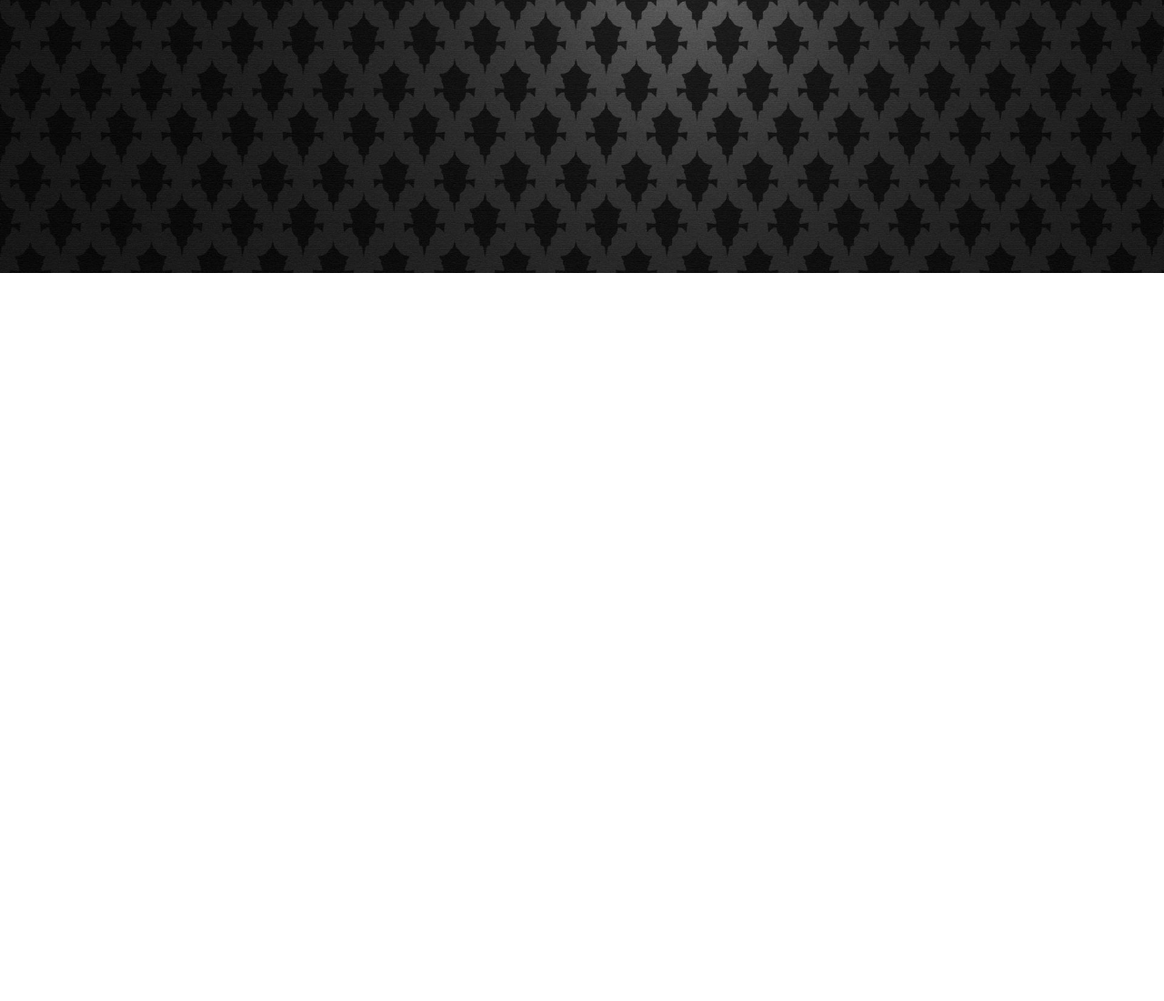
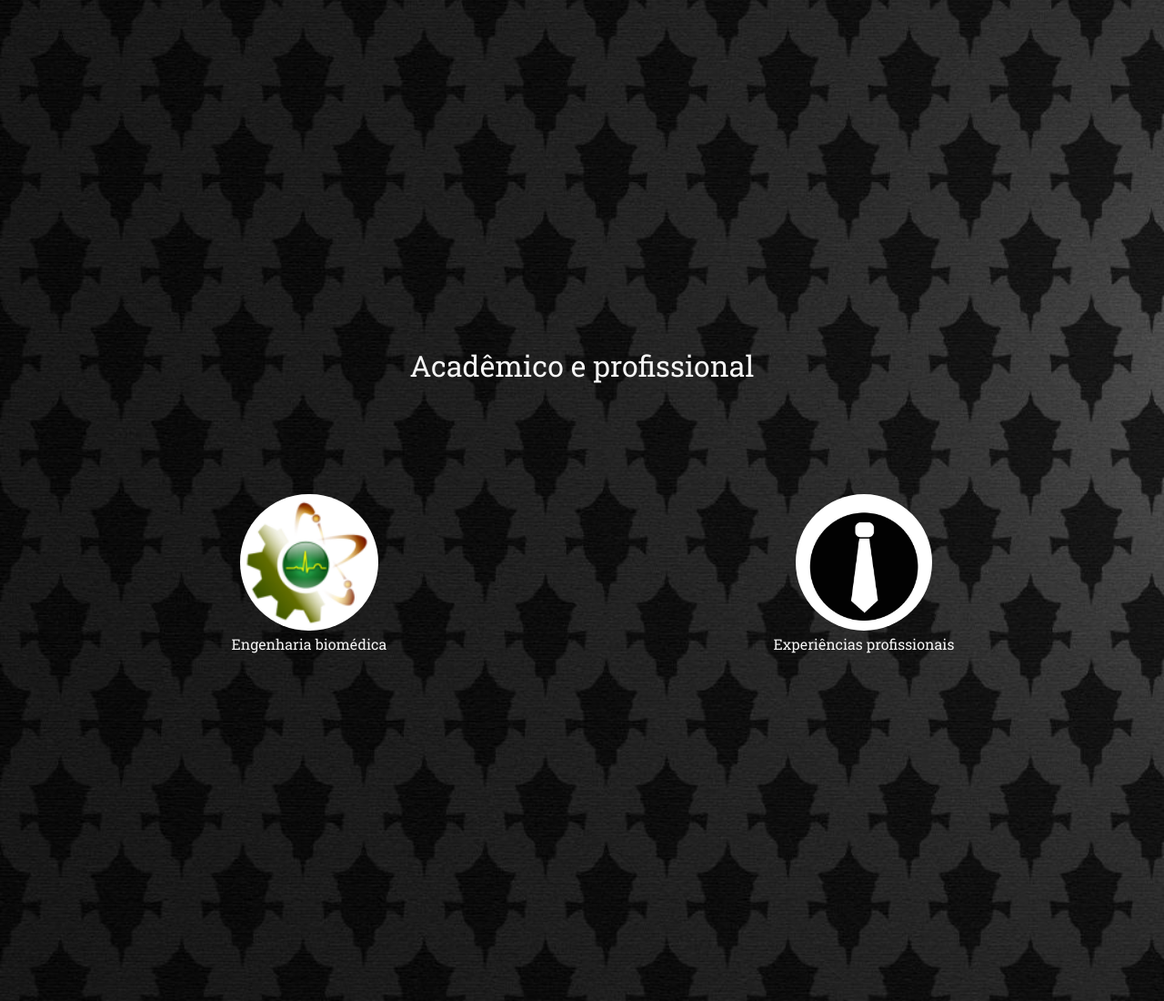
Before and after one commit to danillotc/primeirosite, a plain HTML site: page index.html in a window 1280 px wide. Shown: the part 500-1600 px from the top of the page at 91% size. Before the commit the page ends 800 px from the top, so only its background shows below. Drawn offline with Linux system fonts and the light colour scheme; a web font is replaced by a local one.

Commit message:
Add files via upload

```diff
--- a/CSS/estilos.css
+++ b/CSS/estilos.css
@@ -4,6 +4,8 @@
   padding: 0;
   box-sizing: border-box;
 }
+
+/* GERAL */
 
 body{
     background-image: url("../img/background.jpg");
@@ -30,6 +32,8 @@ body{
   }
 }
 
+/* FRONT PAGE */
+
 header{
     border-width: 100px;
     height: 100vh;
@@ -37,6 +41,8 @@ header{
     justify-content: center;
     align-items: center;
 }
+
+/* Navbar */
 
 .menu{
   background-color:whitesmoke;
@@ -61,8 +67,13 @@ header{
   padding: 10px;
   align-items: center;
   text-decoration: none;
-  color: rgb(0, 0, 124);
+  color: rgb(50,50,50);
+}
+
+@media (min-width: 900px) {
+  .menu a{
     filter: grayscale()
+  }
 }
 
 .menu a:hover{
@@ -71,10 +82,19 @@ header{
   filter: unset;
 }
 
+.thumbnail{
+  padding-right: 10px;
+  height: 10px;
+}
+
+/* Título e subtítulo */
+
 .subtitulo,
 .titulo{
     text-align: center;
     color: whitesmoke;
+    font-family: 'Lustria', serif;
+
 }
 
 .titulo{
@@ -89,10 +109,67 @@ header{
   padding: 30px;
 }
 
+/*  SECTION 1  */
+
 section {
+  height: 100vh;
   color: whitesmoke;
+  font-family: 'Roboto Slab', serif;
 }
 
-.thumbnail{
-  padding-right: 10px;
+.acad_prof{
+  font-size: 2em;
+  padding: 20px;
+  padding-top: 80px;
+  text-align: center;
 }
+
+.grid {
+  height: 100% - 360px;
+  padding: 70px;
+  text-align: center;
+  display: grid;
+  justify-items: center;
+  gap: 120px;
+}
+
+@media (min-width: 600px) {
+  .grid {
+    height: 100% - 360px;
+    padding: 40px;
+    text-align: center;
+    display: grid;
+    justify-items: center;
+    grid-template: 100% / 50% 50%;
+    gap: 10px;
+  }
+}
+
+@media (min-width: 900px) {
+  .grid {
+    padding-top: 100px;
+  }
+}
+
+.grid img {
+  height: 75px;
+  border-radius: 100px;
+}
+
+@media (min-width: 400px) {
+  .grid img {
+    height: 100px;
+    border-radius: 100px;
+  }
+}
+
+@media (min-width: 600px) {
+  .grid img {
+    height: 150px;
+    border-radius: 100px;
+  }
+}
+
+.grid figure:hover {
+  filter: drop-shadow(0 0 20px whitesmoke)
+}
--- a/index.html
+++ b/index.html
@@ -5,6 +5,9 @@
     <meta name="viewport" content="width=device-width, initial-scale=1.0">
     <title>Em construção</title>
     <link rel="stylesheet" href="CSS/estilos.css">
+    <!-- Fontes -->
+    <link href="https://fonts.googleapis.com/css2?family=Lustria&family=Roboto+Slab&display=swap" rel="stylesheet">
+
 </head>
 <body>
     <header>
@@ -35,7 +38,23 @@
         </div>
       </header>
       <section>
-
+        <div class="acad_prof">
+          Acadêmico e profissional
+        </div>
+        <div class="grid">
+          <figure>
+            <img src="img/engbio.png" alt="Logo engenharia biomédica">
+            <figcaption>
+              Engenharia biomédica
+            </figcaption>
+          </figure>
+          <figure>
+            <img src="img/trabalho.jpg" alt="Gravata">
+            <figcaption>
+              Experiências profissionais
+            </figcaption>
+          </figure>
+        </div>
       </section>
 </body>
 </html>
```
Also changed, not shown: img/engbio.png (added), img/trabalho.jpg (added). Lines whose indentation alone changed are shown as unchanged.
